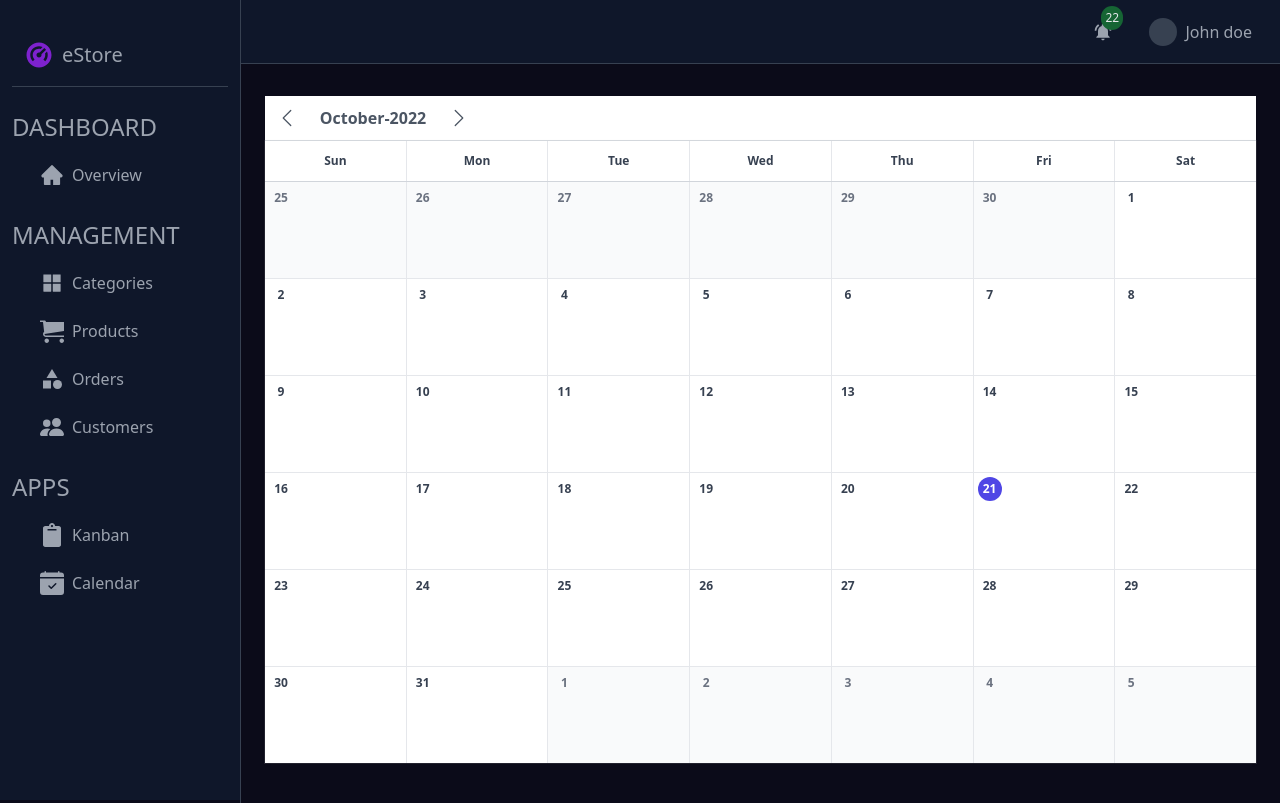
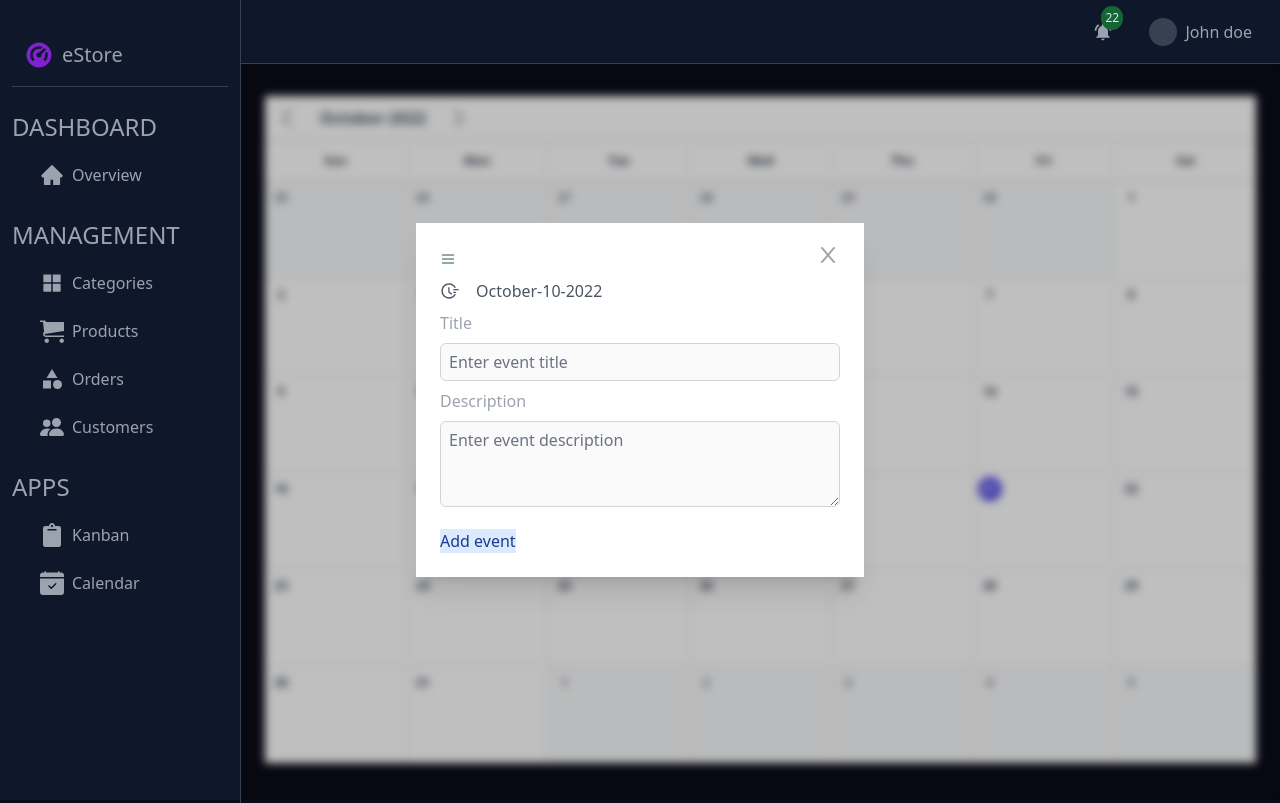
Before and after one commit to devsayog/ui-dashboard, a Next.js app: page /calendar in a window 1280 px wide. Both pictures are taken after a click on the button "10". Built offline with nearby package versions, Linux system fonts and the light colour scheme.

Commit message:
add adding events to calendar feature

```diff
--- a/src/components/calendar/Day.tsx
+++ b/src/components/calendar/Day.tsx
@@ -1,5 +1,10 @@
 import classNames from 'classnames'
 import { format } from 'date-fns'
+import { useState } from 'react'
+
+import CalendarDialog from './CalendarDialog'
+import EventInfo from './EventInfo'
+import type { EventType } from './types'
 
 interface IDayProps {
   isCurrentMonth: boolean
@@ -7,13 +12,29 @@ interface IDayProps {
   isToday: boolean
 }
 const Day = ({ isCurrentMonth, date, isToday }: IDayProps) => {
+  const [addEvent, setAddEvent] = useState(false)
+  // Used For Editing Event, Pass selected event to EventInfo Component
+  const [event, setEvent] = useState<EventType | null>(null)
+  const handleCloseModal = () => {
+    setAddEvent(false)
+    setEvent(null)
+  }
+  const handleBtnClick = () => {
+    setAddEvent(true)
+  }
   return (
     <>
       <div
         aria-roledescription="open add event modal"
         role="button"
         tabIndex={0}
-        key={date.toString()}
+        onKeyDown={(e) => {
+          const { key } = e
+          if (key === 'Enter') {
+            setAddEvent(true)
+          }
+        }}
+        onClick={handleBtnClick}
         className={classNames(
           isCurrentMonth ? 'bg-white' : 'bg-gray-50 text-gray-500',
           'relative p-1 h-16 md:h-24',
@@ -29,6 +50,9 @@ const Day = ({ isCurrentMonth, date, isToday }: IDayProps) => {
           {format(date, 'd')}
         </time>
       </div>
+      <CalendarDialog closeModal={handleCloseModal} isOpen={addEvent}>
+        <EventInfo event={event} closeModal={handleCloseModal} date={date} />
+      </CalendarDialog>
     </>
   )
 }
--- /dev/null
+++ b/src/components/calendar/EventInfo.tsx
@@ -0,0 +1,97 @@
+import { zodResolver } from '@hookform/resolvers/zod'
+import { format } from 'date-fns'
+import type { SubmitHandler } from 'react-hook-form'
+import { useForm } from 'react-hook-form'
+import { AiOutlineFieldTime } from 'react-icons/ai'
+import { z } from 'zod'
+
+import { useAppStore } from '@/hooks/useAppStore'
+
+import { Input, TextArea } from '../common/FormsElem'
+import type { EventType } from './types'
+
+const schema = z.object({
+  title: z.string().trim().min(3, 'Title must be 3 characters long'),
+  description: z.string().trim(),
+})
+
+type EventInfoType = z.infer<typeof schema>
+interface IEventInfoProps {
+  date: Date
+  closeModal: () => void
+  event: EventType | null
+}
+const EventInfo = ({ date, closeModal, event }: IEventInfoProps) => {
+  const calendarStore = useAppStore()
+  const {
+    register,
+    handleSubmit,
+    formState: { errors, isSubmitting },
+  } = useForm<EventInfoType>({
+    resolver: zodResolver(schema),
+    defaultValues: { ...event },
+  })
+
+  const handleFormUpload: SubmitHandler<EventInfoType> = async (data) => {
+    if (event) {
+      calendarStore.updateEvent({ ...event, ...data })
+    } else {
+      calendarStore.addEvent({
+        date: format(date, 'MMMM-dd-yyyy'),
+        ...data,
+      })
+    }
+    closeModal()
+  }
+  return (
+    <form aria-busy={isSubmitting} onSubmit={handleSubmit(handleFormUpload)}>
+      <fieldset disabled={isSubmitting} className="disabled:opacity-50">
+        <div className="flex items-center gap-4 text-gray-600">
+          <AiOutlineFieldTime aria-hidden="true" className="text-xl" />{' '}
+          <time dateTime={format(date, 'MMMM-dd-yyyy')}>
+            {format(date, 'MMMM-dd-yyyy')}
+          </time>
+        </div>
+        <Input
+          {...register('title')}
+          error={errors.title}
+          label="Title"
+          placeholder="Enter event title"
+          type="text"
+          light
+        />
+        <TextArea
+          {...register('description')}
+          error={errors.description}
+          label="Description"
+          placeholder="Enter event description"
+          light
+        />
+        <div className="mt-4">
+          <button
+            type="submit"
+            className="calendarModal__btn bg-blue-100 text-blue-900 hover:bg-blue-200 focus-visible:ring-blue-500"
+          >
+            {!event ? 'Add' : 'Save'} event
+          </button>
+          {event && (
+            <button
+              type="submit"
+              className="calendarModal__btn ml-2 bg-red-100 text-red-900 hover:bg-red-200 focus-visible:ring-red-500"
+              onClick={() =>
+                calendarStore.deleteEvent({
+                  date: event.date,
+                  id: event.id,
+                })
+              }
+            >
+              Delete event
+            </button>
+          )}
+        </div>
+      </fieldset>
+    </form>
+  )
+}
+
+export default EventInfo
```
